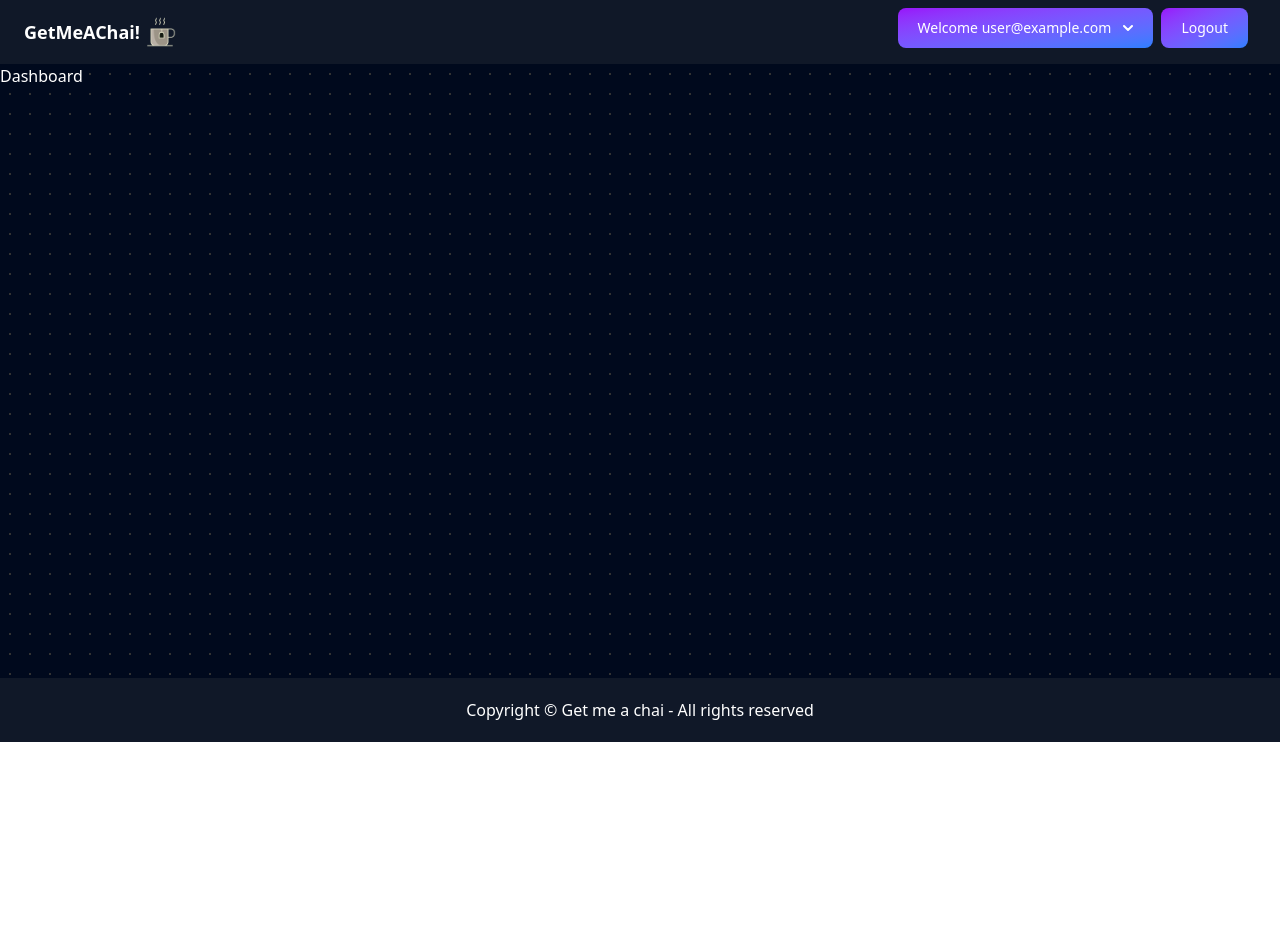
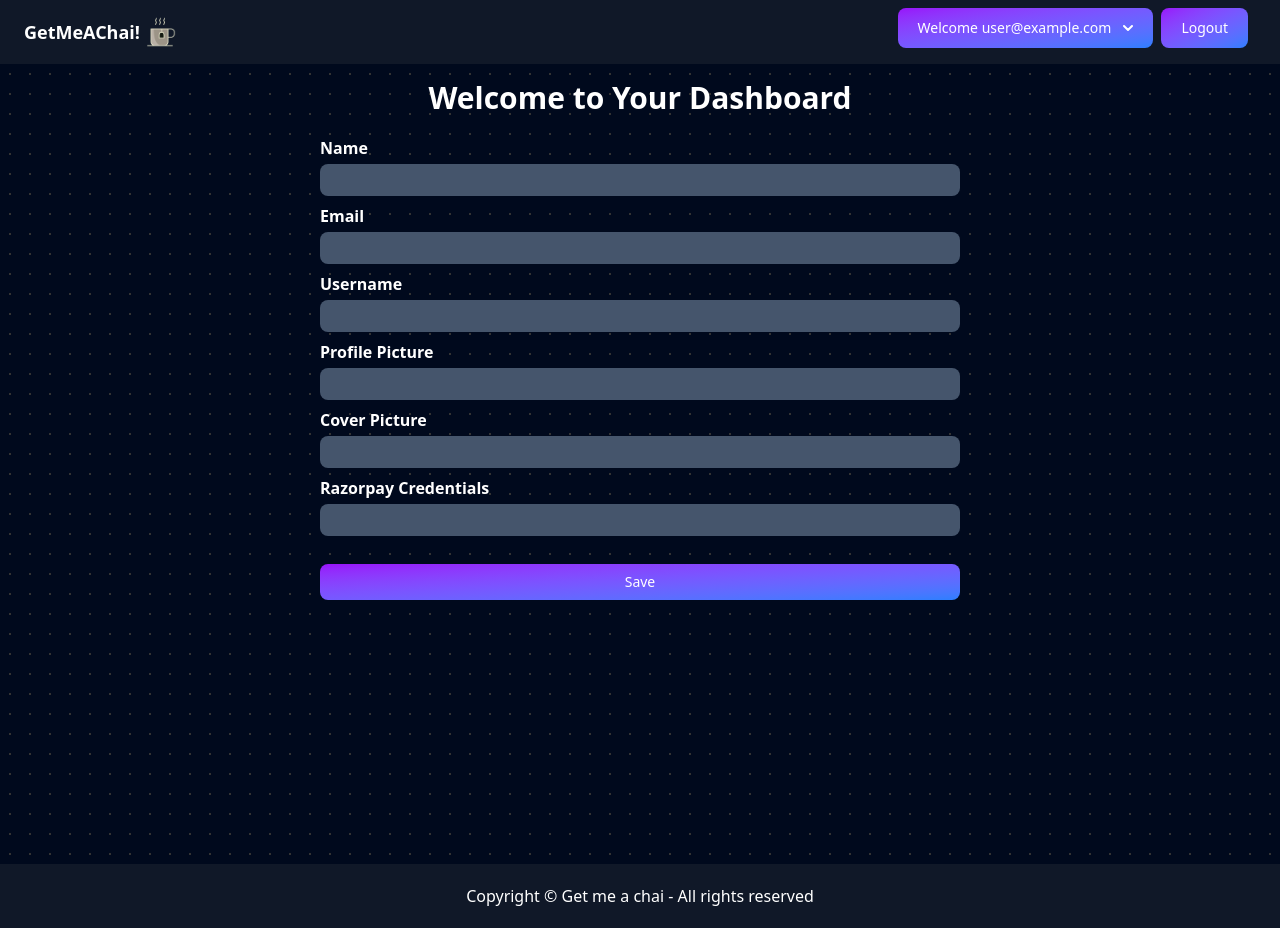
Before and after one commit to muhiu-din/GetMeAChai, a Next.js app in the folder getmeachai/: page /Dashboard in a window 1280 px wide. Before the commit the page ends 800 px from the top, so only its background shows below. Built offline with nearby package versions, Linux system fonts and the light colour scheme; no server answers; sample sign-in values are in the browser's storage.

Commit message:
dashboard and dynamic routing page made

```diff
--- a/getmeachai/app/Dashboard/page.js
+++ b/getmeachai/app/Dashboard/page.js
@@ -9,7 +9,37 @@ const Dashboard = () => {
       router.push("/Login")
      }
   return (
-    <div>Dashboard</div>
+    <div className='min-h-screen'>
+      <h1 className="text-3xl font-bold text-center py-4">Welcome to Your Dashboard</h1>
+      {/* Forms */}
+      <div className='flex flex-col items-center'>
+        <div className='flex w-1/2 my-1 flex-col gap-1'>
+          <label className='font-semibold ' htmlFor="name">Name</label>
+          <input type="text" className='py-1 bg-slate-600 rounded-lg' />
+        </div>
+        <div className='flex w-1/2 my-1 flex-col gap-1'>
+          <label className='font-semibold ' htmlFor="email">Email</label>
+          <input type="email" className='py-1 bg-slate-600 rounded-lg' />
+        </div>
+        <div className='flex w-1/2 my-1 flex-col gap-1'>
+          <label className='font-semibold ' htmlFor="username">Username</label>
+          <input type="text" className='py-1 bg-slate-600 rounded-lg' />
+        </div>
+        <div className='flex w-1/2 my-1 flex-col gap-1'>
+          <label className='font-semibold ' htmlFor="profilePicture">Profile Picture</label>
+          <input type="text" className='py-1 bg-slate-600 rounded-lg' />
+        </div>
+        <div className='flex w-1/2 my-1 flex-col gap-1'>
+          <label className='font-semibold ' htmlFor="Cover Picture">Cover Picture</label>
+          <input type="text" className='py-1 bg-slate-600 rounded-lg' />
+        </div>
+        <div className='flex w-1/2 my-1 flex-col gap-1'>
+          <label className='font-semibold ' htmlFor="razorpayCredentials">Razorpay Credentials</label>
+          <input type="text" className='py-1 bg-slate-600 rounded-lg' />
+        </div>
+        <button className=' w-1/2 text-white bg-gradient-to-br from-purple-600 to-blue-500 hover:bg-gradient-to-bl focus:ring-4 focus:outline-none focus:ring-blue-300 dark:focus:ring-blue-800 font-medium rounded-lg text-sm  py-2 my-6 text-center '>Save</button>
+   </div>
+    </div>
   )
 }
 
--- a/getmeachai/app/[username]/page.js
+++ b/getmeachai/app/[username]/page.js
@@ -31,21 +31,33 @@ const username = ({params}) => {
         <div className='bg-slate-900 rounded-lg p-6 my-10 w-1/2 h-auto'>
           <h1 className='text-2xl font-bold'>Supporters</h1>
           <ul className='mx-4'>
-            <li className='my-2'>Ahmad donated 4$ with a message: " "</li>
-            <li className='my-2'>Ahmad donated 4$ with a message: " "</li>
-            <li className='my-2'>Ahmad donated 4$ with a message: " "</li>
-            <li className='my-2'>Ahmad donated 4$ with a message: " "</li>
-            <li className='my-2'>Ahmad donated 4$ with a message: " "</li>
+            <div className='flex flex-row my-3 gap-2 items-center'>
+              <img className='w-9' src="avatar.gif" alt="" />
+              <li >Ahmad donated <span className='font-bold'>4$</span> with a message: "Lots of love❤️"</li>
+            </div>
+            <div className='flex flex-row my-3 gap-2 items-center'>
+              <img className='w-9' src="avatar.gif" alt="" />
+              <li >Ahmad donated <span className='font-bold'>4$</span> with a message: "Lots of love❤️"</li>
+            </div>
+            <div className='flex flex-row my-3 gap-2 items-center'>
+              <img className='w-9' src="avatar.gif" alt="" />
+              <li >Ahmad donated <span className='font-bold'>4$</span> with a message: "Lots of love❤️"</li>
+            </div>
+            <div className='flex flex-row my-3 gap-2 items-center'>
+              <img className='w-9' src="avatar.gif" alt="" />
+              <li >Ahmad donated <span className='font-bold'>4$</span> with a message: "Lots of love❤️"</li>
+            </div>
+
 
           </ul>
         </div>
           {/* Make a payment */}
-        <div className='bg-slate-900 rounded-lg p-6 my-10 w-1/2 h-auto'>
+        <div className='bg-slate-900 rounded-lg p-6 my-10 w-1/2 flex flex-col justify-center h-auto'>
           <h1 className='text-2xl font-bold'>Make a payment</h1>
            <div className='flex flex-col gap-2 justify-center items-center my-4'>
-             <input className='p-2 w-full rounded-lg bg-slate-800 text-white' type="text" placeholder='Enter amount' />
-             <input className='p-2 w-full rounded-lg bg-slate-800 text-white' type="text" placeholder='Name' />
-             <input className='p-2 w-full rounded-lg bg-slate-800 text-white' type="text" placeholder='Message' />
+             <input className='p-2 w-full rounded-lg bg-slate-800 text-white' type="text" placeholder='Enter Name' />
+             <input className='p-2 w-full rounded-lg bg-slate-800 text-white' type="text" placeholder='Enter Message' />
+             <input className='p-2 w-full rounded-lg bg-slate-800 text-white' type="text" placeholder='Enter Amount' />
             <button className=' w-full text-white bg-gradient-to-br from-purple-600 to-blue-500 hover:bg-gradient-to-bl focus:ring-4 focus:outline-none focus:ring-blue-300 dark:focus:ring-blue-800 font-medium rounded-lg text-sm px-5 py-2.5 text-center '>Donate</button>
            </div>
            {/* Or choose an amount */}
```
